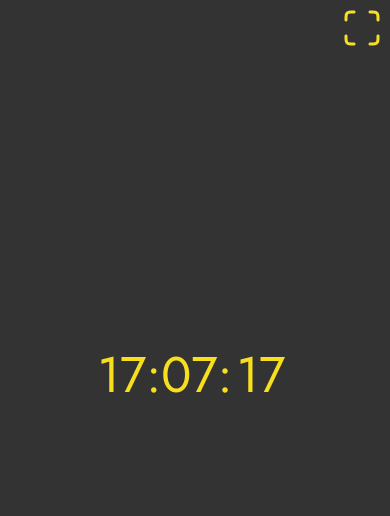
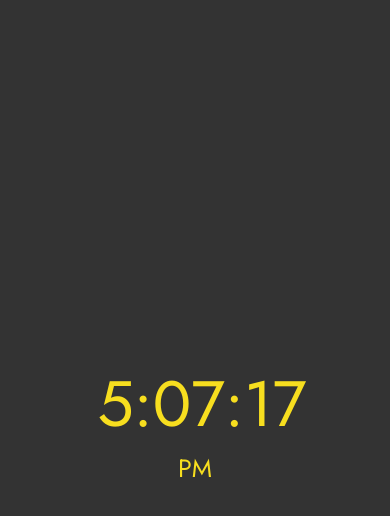
Before and after one commit to imuhammadosama/clock, a plain HTML site: page index.html in a window 390 px wide. Drawn offline with Linux system fonts and the light colour scheme.

Commit message:
Few fixes

```diff
--- a/index.html
+++ b/index.html
@@ -12,62 +12,63 @@
       body {
         background: #333333;
         overflow: hidden;
-        display: flex;
+      }
+      #subcontainer {
+        position: fixed;
+        top: 45%;
+        left: 50%;
+        transform: translate(-50%, -50%);
+      }
+      #txt {
+        font-family: 'Jost';
+        color: #f7de1f;
+        font-size: 100px;
+        text-align: center;
+        display: inline-block;
+        width: 300px;
+      }
+
+      #time {
+        font-family: 'Jost';
+        color: #f7de1f;
+        font-size: 25px;
+        text-align: right;
+        display: inline-block;
+        width: 130px;
+      }
+
+      @media (max-width: 720px) {
+        #subcontainer {
+          position: fixed;
+          top: 50%;
+          left: 50%;
+          transform: translate(-50%, -50%);
+        }
+        #txt {
+          font-family: 'Jost';
+          color: #f7de1f;
+          font-size: 64px;
+          text-align: left;
+          display: inline-block;
+          width: 164px;
+        }
+        #time {
+          font-family: 'Jost';
+          color: #f7de1f;
+          font-size: 25px;
+          text-align: center;
+          display: inline-block;
+          width: 100%;
+        }
+        .full-screen {
+          display: none;
+        }
       }
 
       .full-screen {
+        z-index: 1;
         cursor: pointer;
-        position: fixed;
-        right: 10px;
-        top: 10px;
-      }
-
-      .timer {
-        position: fixed;
-        left: 33%;
-        top: 33%;
-      }
-
-      #sec {
-        font-family: 'Jost';
-        font-size: 200px;
-        color: #f7de1f;
-      }
-
-      #txt {
-        font-family: 'Jost';
-        font-size: 200px;
-        color: #f7de1f;
-      }
-
-      @media (max-width: 1366px) {
-        .timer {
-          position: fixed;
-          left: 30%;
-          top: 35%;
-        }
-        #sec {
-          font-size: 150px;
-        }
-
-        #txt {
-          font-size: 150px;
-        }
-      }
-
-      @media (max-width: 720px) {
-        .timer {
-          position: fixed;
-          left: 25%;
-          top: 40%;
-        }
-        #sec {
-          font-size: 50px;
-        }
-
-        #txt {
-          font-size: 50px;
-        }
+        text-align: right;
       }
     </style>
   </head>
@@ -81,23 +82,22 @@
         onclick="fullscreen()"
       />
     </div>
-
-    <div class="timer">
-      <span id="txt"></span>
-      <span id="sec"></span>
+    <div id="subcontainer">
+      <div id="txt"></div>
+      <div id="time"></div>
     </div>
-
     <script>
       function startTime() {
         const today = new Date();
-        // let h = today.getHours() % 12 || 12;
-        let h = today.getHours();
+        let h = today.getHours() % 12 || 12;
         let m = today.getMinutes();
         let s = today.getSeconds();
+        let t = today.getHours() < 12 ? '\nAM' : '\nPM';
         m = checkTime(m);
         s = checkTime(s);
-        document.getElementById('txt').innerHTML = h + ':' + m + ':';
-        document.getElementById('sec').innerHTML = s;
+
+        document.getElementById('txt').innerHTML = h + ':' + m + ':' + s;
+        document.getElementById('time').innerHTML = t;
         setTimeout(startTime, 1000);
       }
 
```
